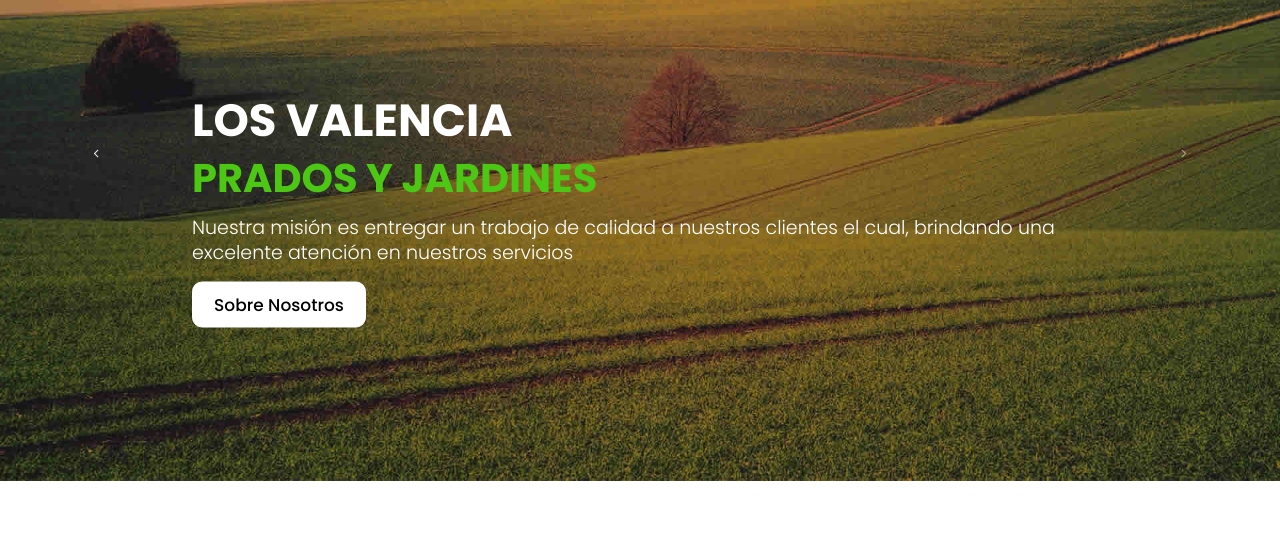
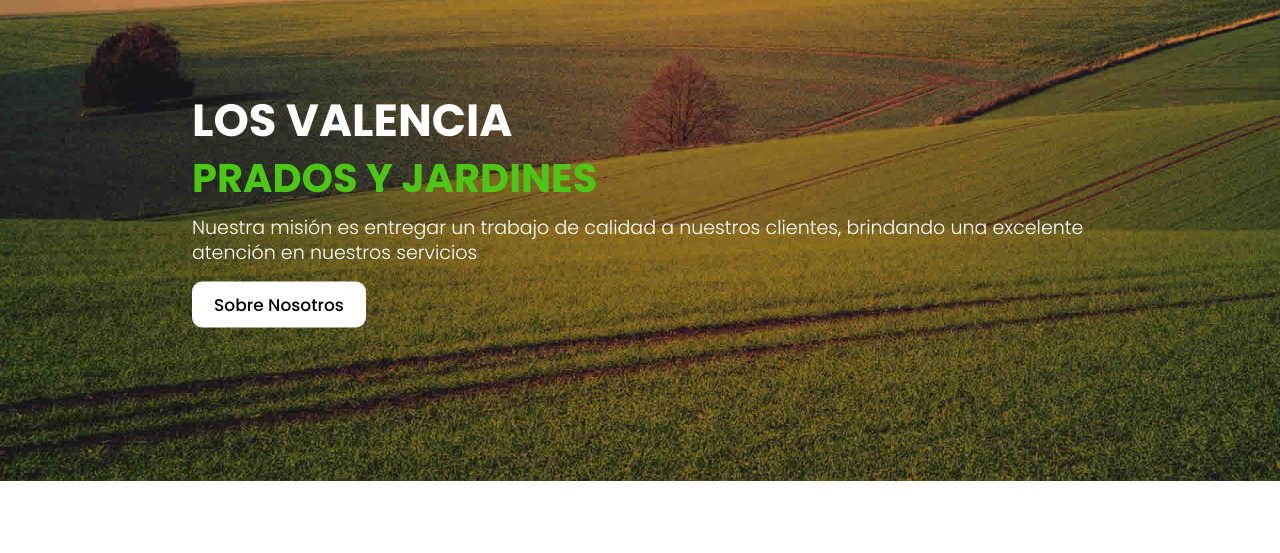
Before and after one commit to LosValencia/LosValencia, a plain HTML site: page public/index.html in a window 1280 px wide. Shown: the part 247-800 px from the top of the page. Drawn offline with nearby package versions, Linux system fonts and the light colour scheme; some packages are replaced by stand-ins of ours.

Commit message:
Atencion

```diff
--- a/public/index.html
+++ b/public/index.html
@@ -115,19 +115,13 @@
                             <div class="carousel-caption relative">
                                 <h1>Los Valencia</h1>
                                 <span>PRADOS Y JARDINES</span>
-                                <p>Nuestra misión es entregar un trabajo de calidad a nuestros clientes el cual, brindando una excelente atención en nuestros servicios </p>
+                                <p>Nuestra misión es entregar un trabajo de calidad a nuestros clientes, brindando una excelente atención en nuestros servicios </p>
                                 <a class="buynow" href="#about">Sobre Nosotros</a>
                             </div>
                         </div>
                     </div>
                 </div>
             </div>
-            <a class="carousel-control-prev" href="#myCarousel" role="button" data-slide="prev">
-                <i class='fa fa-angle-left'></i>
-            </a>
-            <a class="carousel-control-next" href="#myCarousel" role="button" data-slide="next">
-                <i class='fa fa-angle-right'></i>
-            </a>
         </div>
     </section>
 
```
